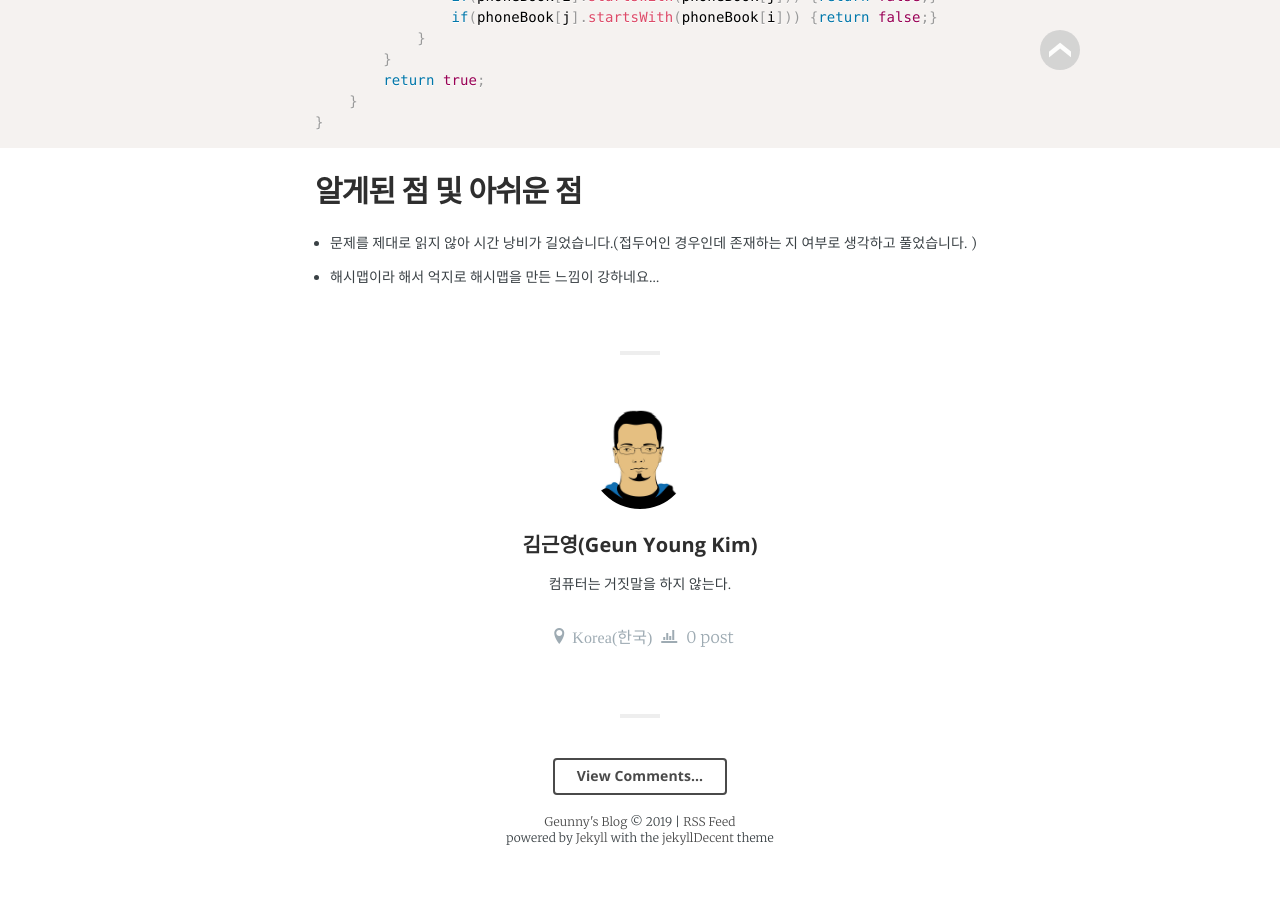
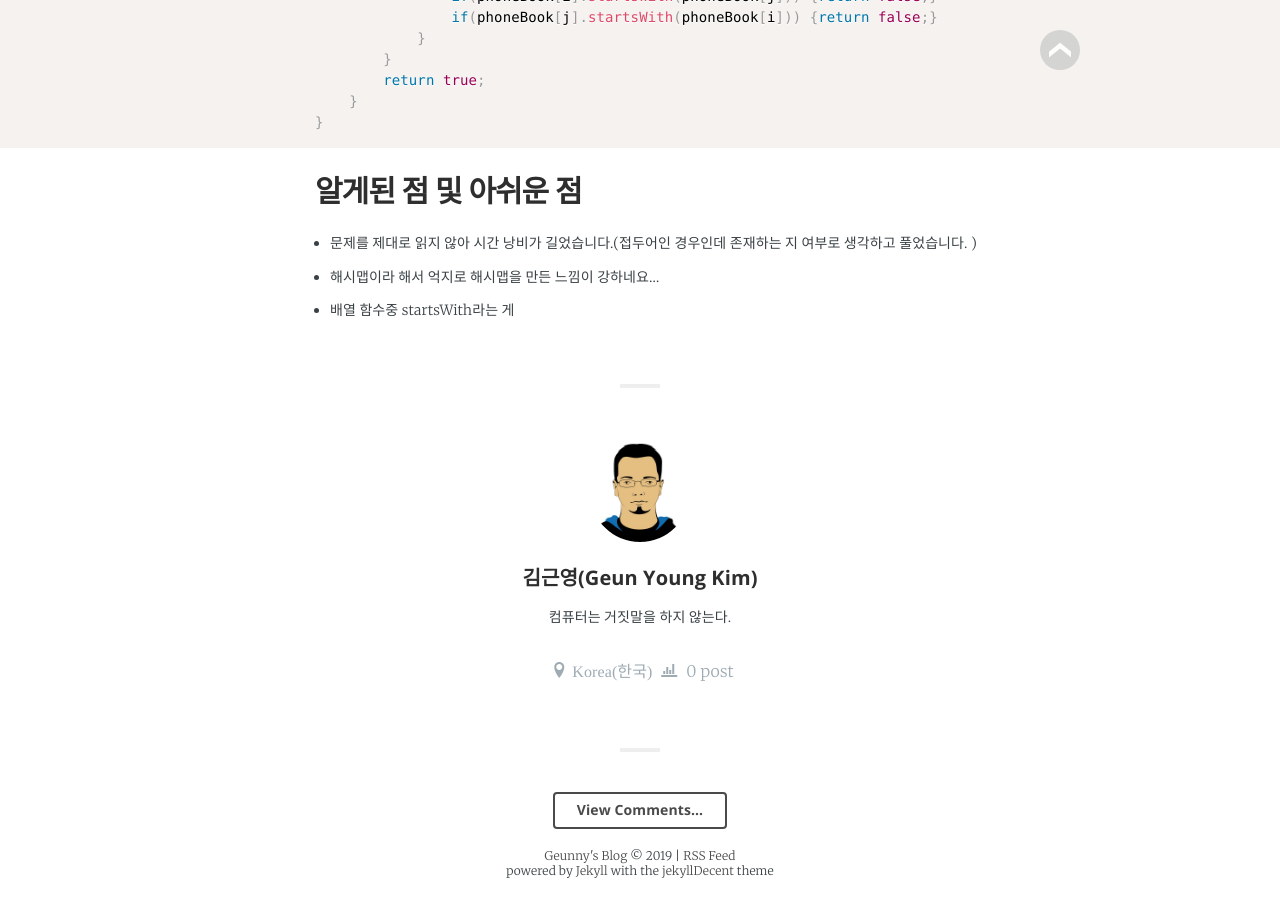
Before and after one commit to jwillmer/jekyllDecent, a Jekyll site: the page built from _posts/2019-02-12-algorithm-hash-2.md, in a window 1280 px wide and 900 px high, scrolled down 2272 px. Built offline with Jekyll 4.4.1, drawn with Linux system fonts in a browser that asks for light colours; some web fonts are replaced; before the commit the page ends 3138 px from its top, so only the background shows below that.

Commit message:
Update 2019-02-12-algorithm-hash-2.md

```diff
--- a/_posts/2019-02-12-algorithm-hash-2.md
+++ b/_posts/2019-02-12-algorithm-hash-2.md
@@ -107,3 +107,4 @@ class Solution {
 
  - 문제를 제대로 읽지 않아 시간 낭비가 길었습니다.(접두어인 경우인데 존재하는 지 여부로 생각하고 풀었습니다. )
  - 해시맵이라 해서 억지로 해시맵을 만든 느낌이 강하네요...
+ - 배열 함수중 startsWith라는 게
```
